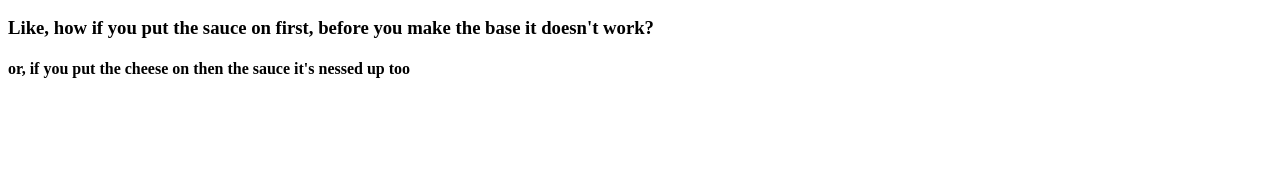
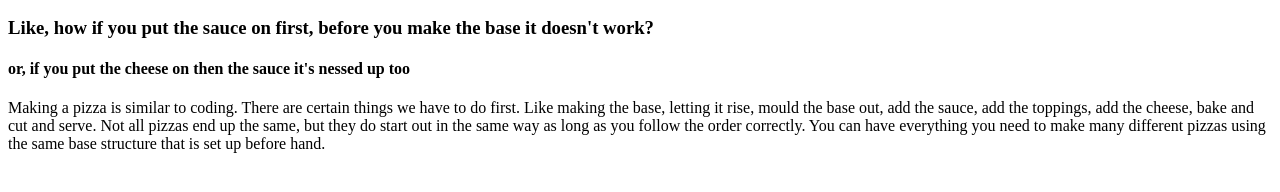
Before and after one commit to JoelRichardss/HTML-CSS-1, a plain HTML site: page index.html in a window 1280 px wide. Shown: the part 110-302 px from the top of the page. Drawn offline with Linux system fonts and the light colour scheme.

Commit message:
add copy

```diff
--- a/index.html
+++ b/index.html
@@ -10,5 +10,11 @@
     <h2>Yeah, but have you really thought about it?</h2>
     <h3>Like, how if you put the sauce on first, before you make the base it doesn't work?</h3>
     <h4>or, if you put the cheese on then the sauce it's nessed up too</h4>
+
+
+    <p>Making a pizza is similar to coding. There are certain things we have to do first. Like making the base, letting it rise,
+     mould the base out, add the sauce, add the toppings, add the cheese, bake and cut and serve. Not all pizzas end up the same,
+     but they do start out in the same way as long as you follow the order correctly. You can have everything you need to make
+     many different pizzas using the same base structure that is set up before hand. </p>
 </body>
 </html>
```
